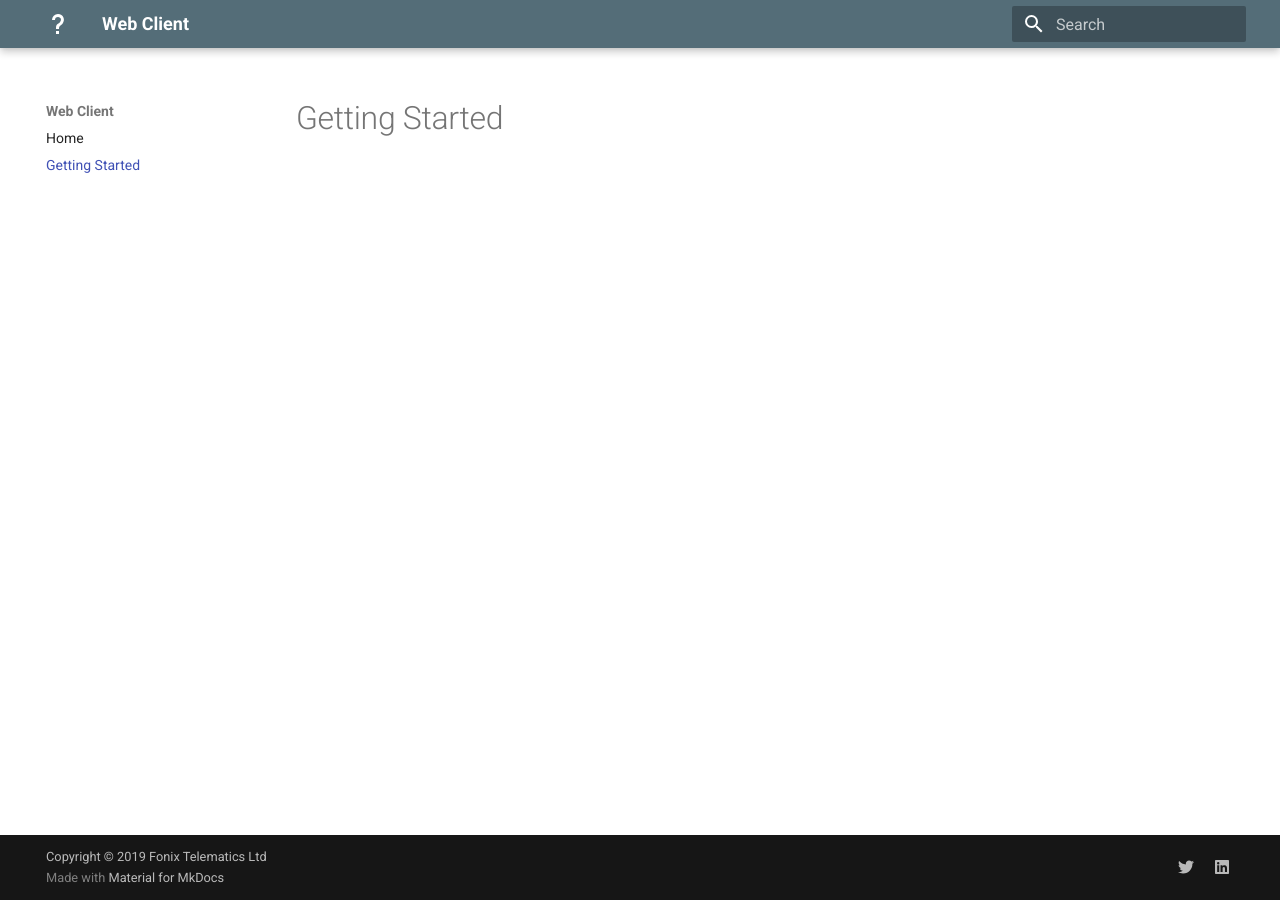
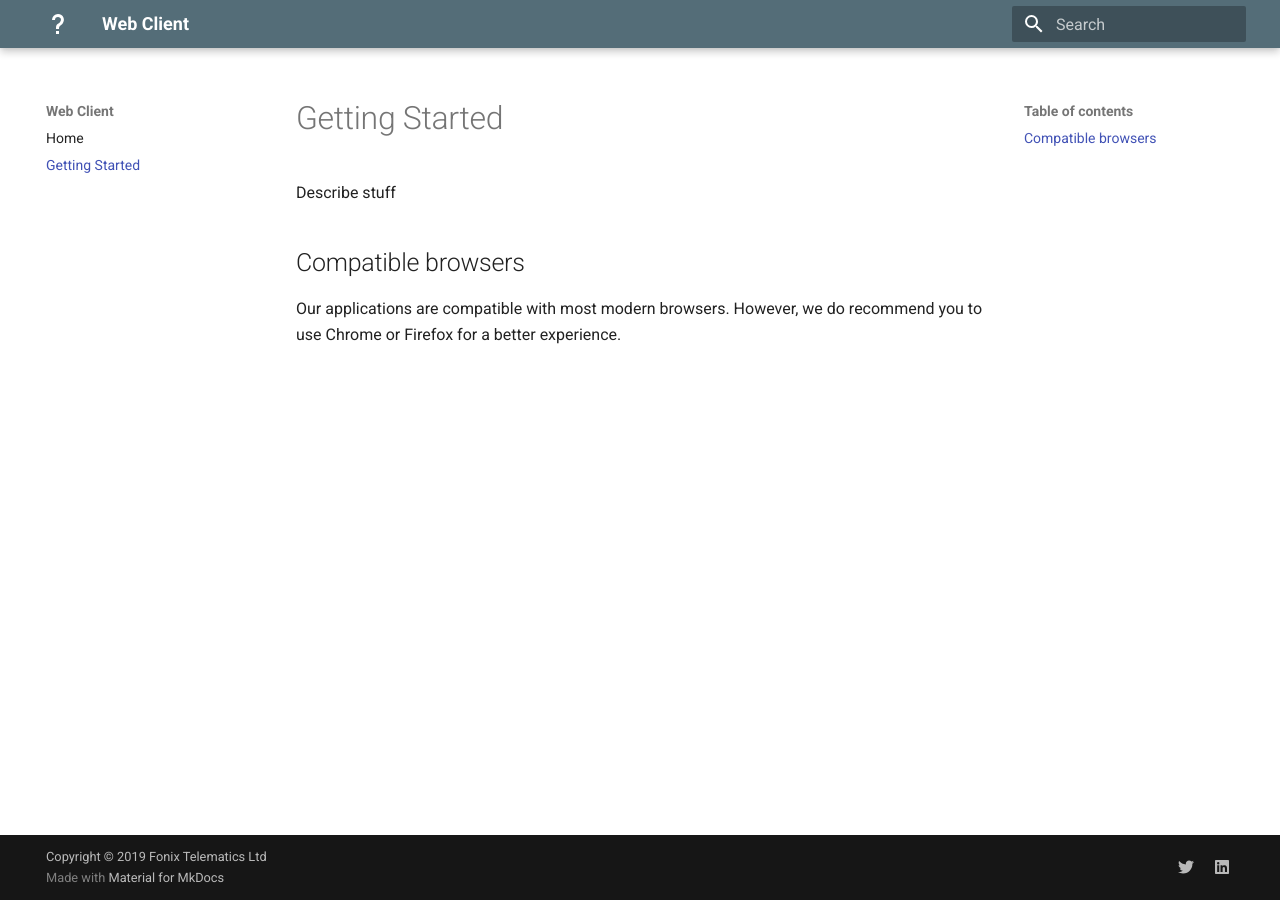
Before and after one commit to fonixtelematics/user-manual, an MkDocs documentation site: the page built from docs/getting-started.md, in a window 1280 px wide. Built offline with MkDocs 1.6.1 and Material for MkDocs 9.7.7, drawn with Linux system fonts in a browser that asks for light colours.

Commit message:
docs/getting-started.md updated from https://stackedit.io/

```diff
--- a/docs/getting-started.md
+++ b/docs/getting-started.md
@@ -1,4 +1,7 @@
 # Getting Started
+Describe stuff
+## Compatible browsers
+Our applications are compatible with most modern browsers. However, we do recommend you to use Chrome or Firefox for a better experience.
 <!--stackedit_data:
-eyJoaXN0b3J5IjpbMTkwODYzOTIwMF19
+eyJoaXN0b3J5IjpbLTIwMjY2MDUzNzZdfQ==
 -->
```
